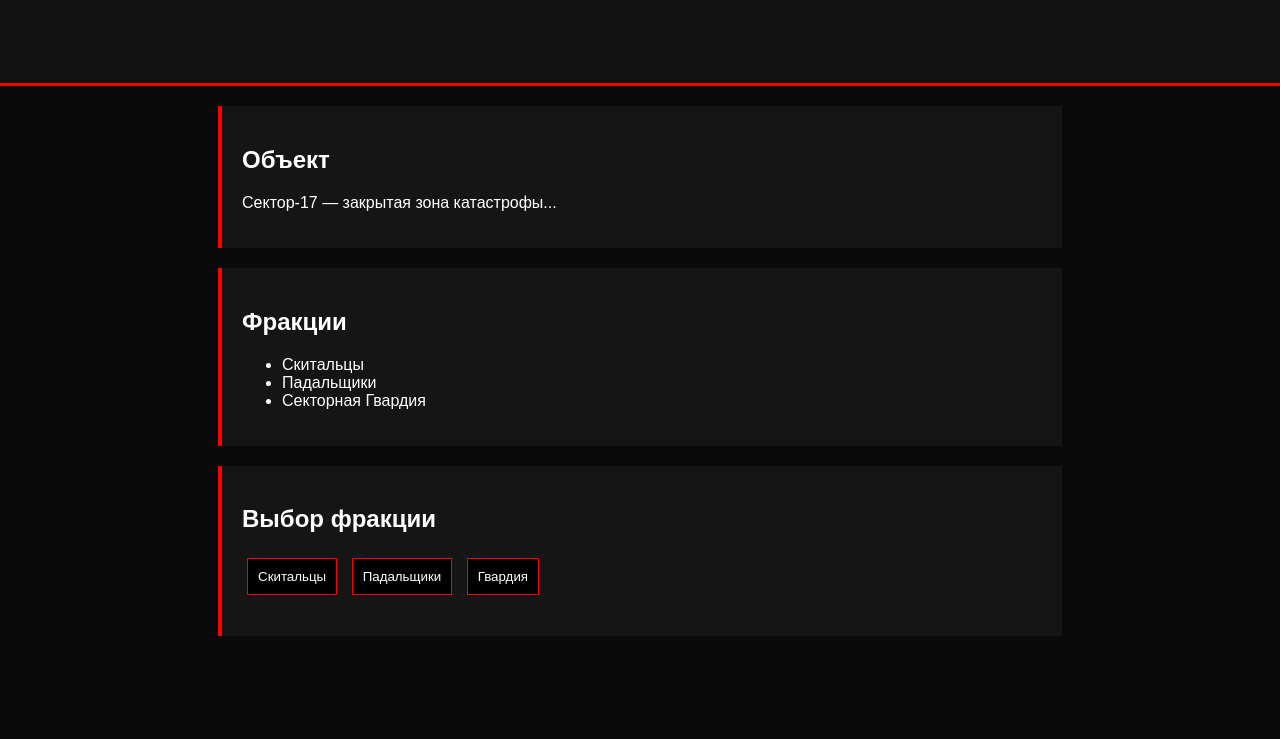
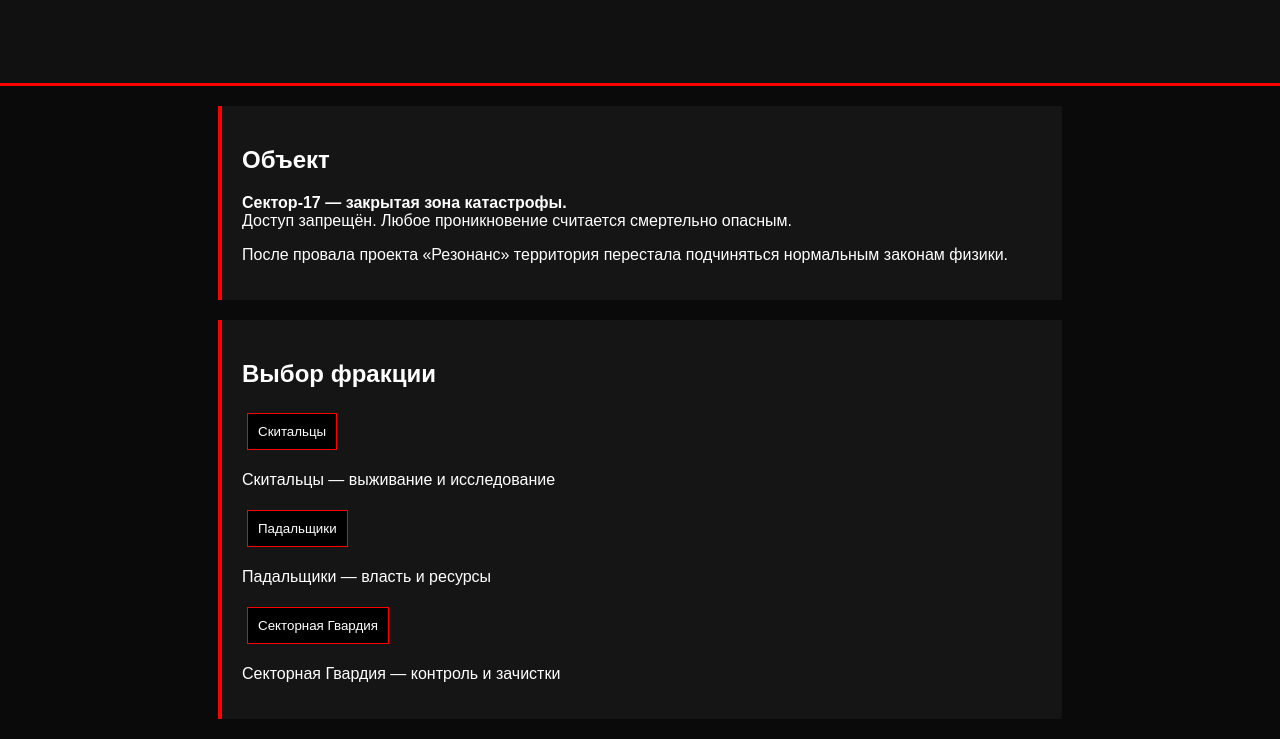
Before and after one commit to EchoZoneOfficial/Sector-17, a plain HTML site: page index.html in a window 1280 px wide. Shown: the part 171-910 px from the top of the page. Before the commit the page ends 827 px from the top, so only its background shows below. Drawn offline with Linux system fonts and the light colour scheme.

Commit message:
Update index.html

```diff
--- a/index.html
+++ b/index.html
@@ -16,31 +16,34 @@
 
   <section class="panel">
     <h2>Объект</h2>
-    <p>Сектор-17 — закрытая зона катастрофы...</p>
-  </section>
 
-  <section class="panel">
-    <h2>Фракции</h2>
-    <ul>
-      <li>Скитальцы</li>
-      <li>Падальщики</li>
-      <li>Секторная Гвардия</li>
-    </ul>
+    <p>
+      <b>Сектор-17 — закрытая зона катастрофы.</b><br>
+      Доступ запрещён. Любое проникновение считается смертельно опасным.
+    </p>
+
+    <p>
+      После провала проекта «Резонанс» территория перестала подчиняться
+      нормальным законам физики.
+    </p>
   </section>
 
   <section class="panel">
     <h2>Выбор фракции</h2>
 
-    <button onclick="chooseFaction('Скиталец')">Скитальцы</button>
-    <button onclick="chooseFaction('Падальщик')">Падальщики</button>
-    <button onclick="chooseFaction('Гвардия')">Гвардия</button>
+    <button onclick="playSound(); goFaction('skitalec')">Скитальцы</button>
+    <p class="faction-desc">Скитальцы — выживание и исследование</p>
 
-    <p id="factionResult"></p>
+    <button onclick="playSound(); goFaction('padalshik')">Падальщики</button>
+    <p class="faction-desc">Падальщики — власть и ресурсы</p>
+
+    <button onclick="playSound(); goFaction('gvardia')">Секторная Гвардия</button>
+    <p class="faction-desc">Секторная Гвардия — контроль и зачистки</p>
+
   </section>
 
 </main>
 
 <script src="script.js"></script>
-
 </body>
 </html>
```
